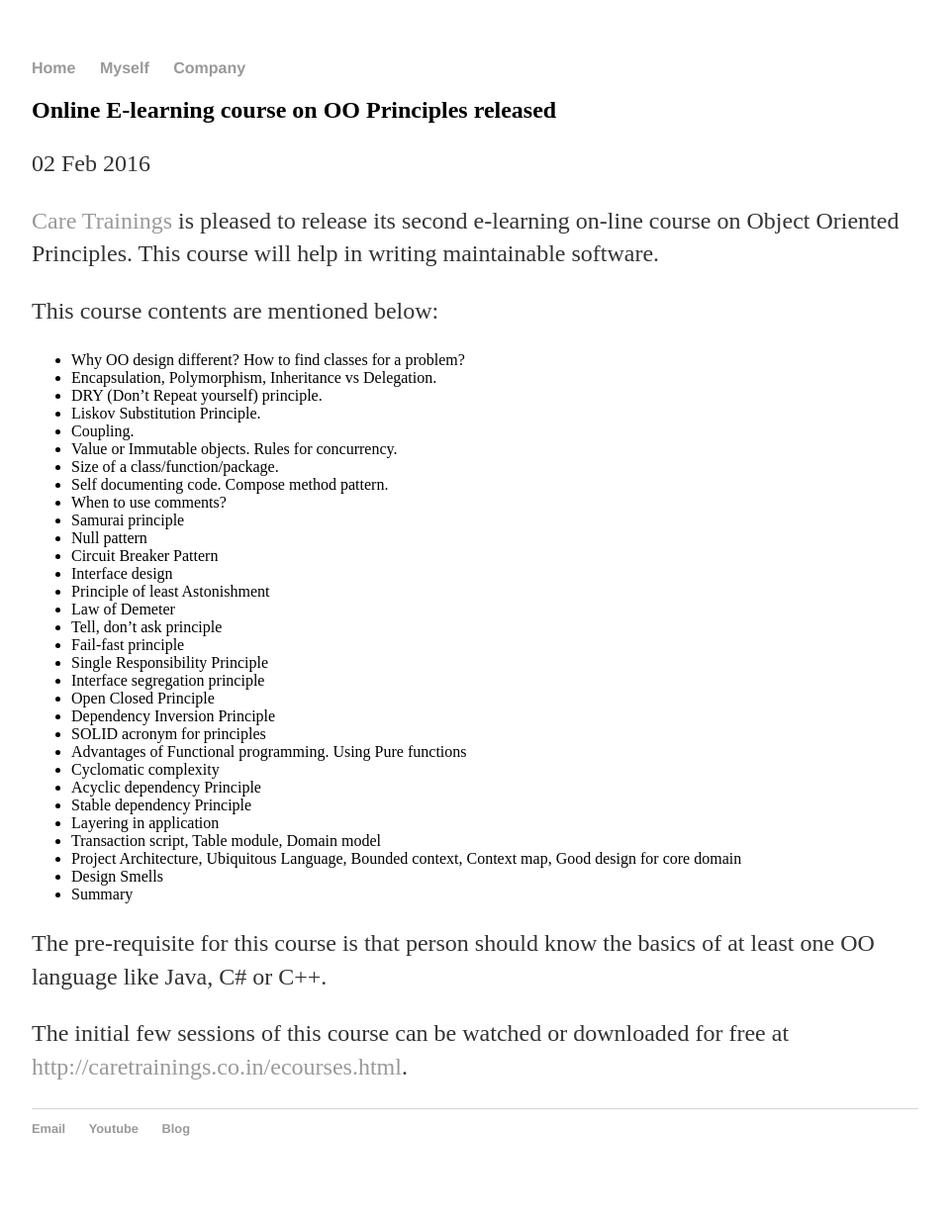
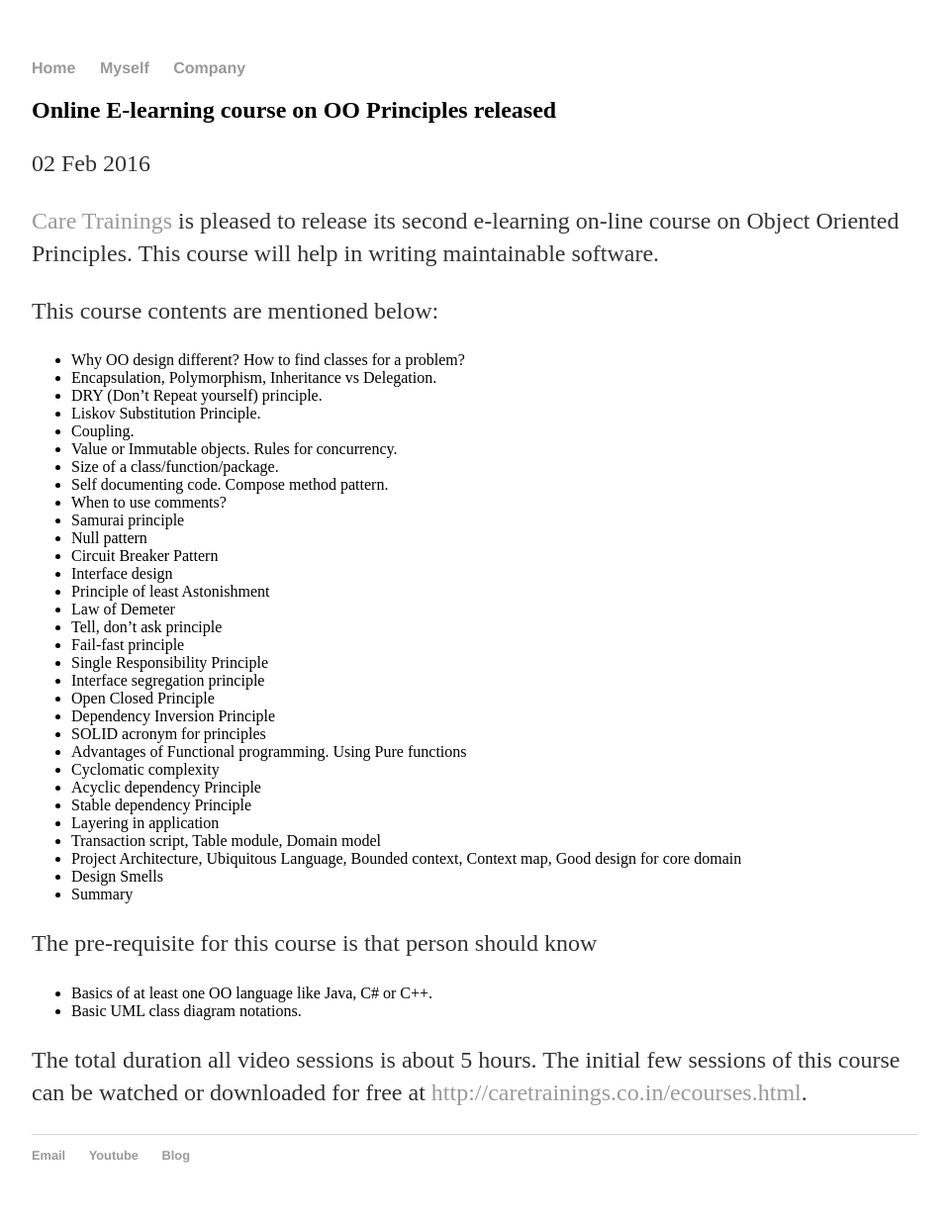
Before and after one commit to vijaynathani/vijaynathani.github.io, a Jekyll site: the page built from _posts/2016-02-02-ecourse-OOP-released.md, in a window 1280 px wide. Shown: the whole page at 99% size, without its empty margins (160-1119 px from the left). Built offline with Jekyll 4.4.1, drawn with Linux system fonts in a browser that asks for light colours; before the commit the page ends 1208 px from its top, so only the background shows below that.

Commit message:
Video duration added for OO design training

```diff
--- a/_posts/2016-02-02-ecourse-OOP-released.md
+++ b/_posts/2016-02-02-ecourse-OOP-released.md
@@ -39,6 +39,9 @@ This course contents are mentioned below:
 * Design Smells
 * Summary
 
-The pre-requisite for this course is that person should know the basics of at least one OO language like Java, C# or C++.
+The pre-requisite for this course is that person should know
 
-The initial few sessions of this course can be watched or downloaded for free at [http://caretrainings.co.in/ecourses.html](http://caretrainings.co.in/ecourses.html).
+* Basics of at least one OO language like Java, C# or C++.
+* Basic UML class diagram notations.
+
+The total duration all video sessions is about 5 hours. The initial few sessions of this course can be watched or downloaded for free at [http://caretrainings.co.in/ecourses.html](http://caretrainings.co.in/ecourses.html).
```
